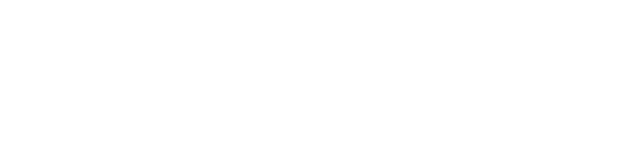
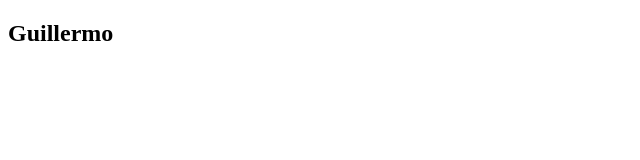
Before and after one commit to gpnieto/curso, a plain HTML site: page index.html in a window 1280 px wide. Shown: the whole page, without its empty margins (0-640 px from the left). Drawn offline with Linux system fonts and the light colour scheme.

Commit message:
Mejorando el index.html

```diff
--- a/index.html
+++ b/index.html
@@ -2,9 +2,11 @@
 <html lang="es">
 <head>
 	<meta charset="utf-8">
-	<title>Hola Mundo</title>
+	<title>Git y GitHub</title>
 </head>
 <body>
-
+	<div class="container">
+		<h2>Guillermo</h2>
+	</div>
 </body>
 </html>
```
